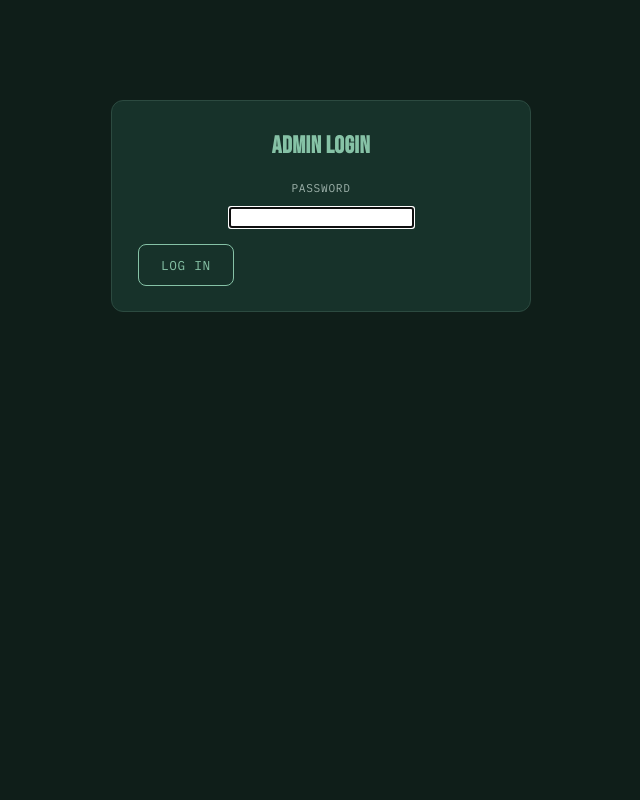
After one commit to Calm-alt/movie-review-site, a Flask app: page /login in a window 1280 px wide. The commit adds this page. Shown: the whole page, without its empty margins (319-959 px from the left). Run offline with Flask 3, Linux system fonts and the light colour scheme.

Commit message:
add admin auth for edit/delete

```diff
--- a/app.py
+++ b/app.py
@@ -1,6 +1,7 @@
-from flask import Flask, render_template, request, redirect, url_for
+from flask import Flask, render_template, request, redirect, url_for, session
 import os
 from datetime import datetime
+from functools import wraps
 from werkzeug.utils import secure_filename
 
 from flask_sqlalchemy import SQLAlchemy
@@ -12,6 +13,20 @@ ALLOWED_EXTENSIONS = {"png", "jpg", "jpeg", "gif", "webp"}
 CATEGORIES = ["Must Watch", "Watchable", "Skip It"]
 
 app = Flask(__name__)
+
+app.secret_key = os.environ.get("SECRET_KEY", "12345678")
+
+ADMIN_PASSWORD = os.environ.get("ADMIN_PASSWORD", "Nonsense1")
+
+
+def admin_required(f):
+    @wraps(f)
+    def wrapper(*args, **kwargs):
+        if not session.get("is_admin"):
+            return redirect(url_for("login"))
+        return f(*args, **kwargs)
+    return wrapper
+
 
 app.config["UPLOAD_FOLDER"] = UPLOAD_FOLDER
 app.config["MAX_CONTENT_LENGTH"] = 8 * 1024 * 1024
@@ -172,6 +187,7 @@ def add_review():
 # ============================
 
 @app.route("/update/<int:review_id>", methods=["POST"])
+@admin_required
 def update_review(review_id):
 
     review = Review.query.get_or_404(review_id)
@@ -231,6 +247,7 @@ def update_review(review_id):
 # ============================
 
 @app.route("/delete/<int:review_id>", methods=["POST"])
+@admin_required
 def delete_review(review_id):
 
     review = Review.query.get_or_404(review_id)
@@ -250,6 +267,27 @@ def delete_review(review_id):
 
     return redirect(url_for("index"))
 
+# ============================
+# AUTH
+# ============================
+
+@app.route("/login", methods=["GET", "POST"])
+def login():
+    error = None
+    if request.method == "POST":
+        password = request.form.get("password", "")
+        if password == ADMIN_PASSWORD:
+            session["is_admin"] = True
+            return redirect(url_for("index"))
+        error = "Wrong password."
+    return render_template("login.html", error=error)
+
+
+@app.route("/logout", methods=["POST"])
+def logout():
+    session.pop("is_admin", None)
+    return redirect(url_for("index"))
+
 
 # ============================
 # RUN
--- /dev/null
+++ b/templates/login.html
@@ -0,0 +1,39 @@
+<!DOCTYPE html>
+<html lang="en">
+<head>
+  <meta charset="UTF-8">
+  <meta name="viewport" content="width=device-width, initial-scale=1.0">
+  <title>Admin Login &mdash; The Watch List</title>
+  <link rel="preconnect" href="https://fonts.googleapis.com">
+  <link href="https://fonts.googleapis.com/css2?family=Bebas+Neue&family=Inter:wght@400;500;600;700&family=IBM+Plex+Mono:wght@400;500;600&display=swap" rel="stylesheet">
+  <link rel="stylesheet" href="{{ url_for('static', filename='css/style.css') }}">
+</head>
+<body>
+
+  <section class="forest-section">
+    <div class="new-review-wrap" style="max-width: 420px; margin: 100px auto;">
+      <form class="review-form open" method="POST" action="{{ url_for('login') }}">
+        <h2 id="form-heading">Admin Login</h2>
+
+        {% if error %}
+          <p style="color: #f66;">{{ error }}</p>
+        {% endif %}
+
+        <div class="field">
+          <label for="password">Password</label>
+          <input type="password"
+                 id="password"
+                 name="password"
+                 required
+                 autofocus>
+        </div>
+
+        <div class="form-buttons">
+          <button type="submit" class="submit-btn">Log in</button>
+        </div>
+      </form>
+    </div>
+  </section>
+
+</body>
+</html>
```
Also changed, not shown: templates/index.html (+15 -13 lines).
